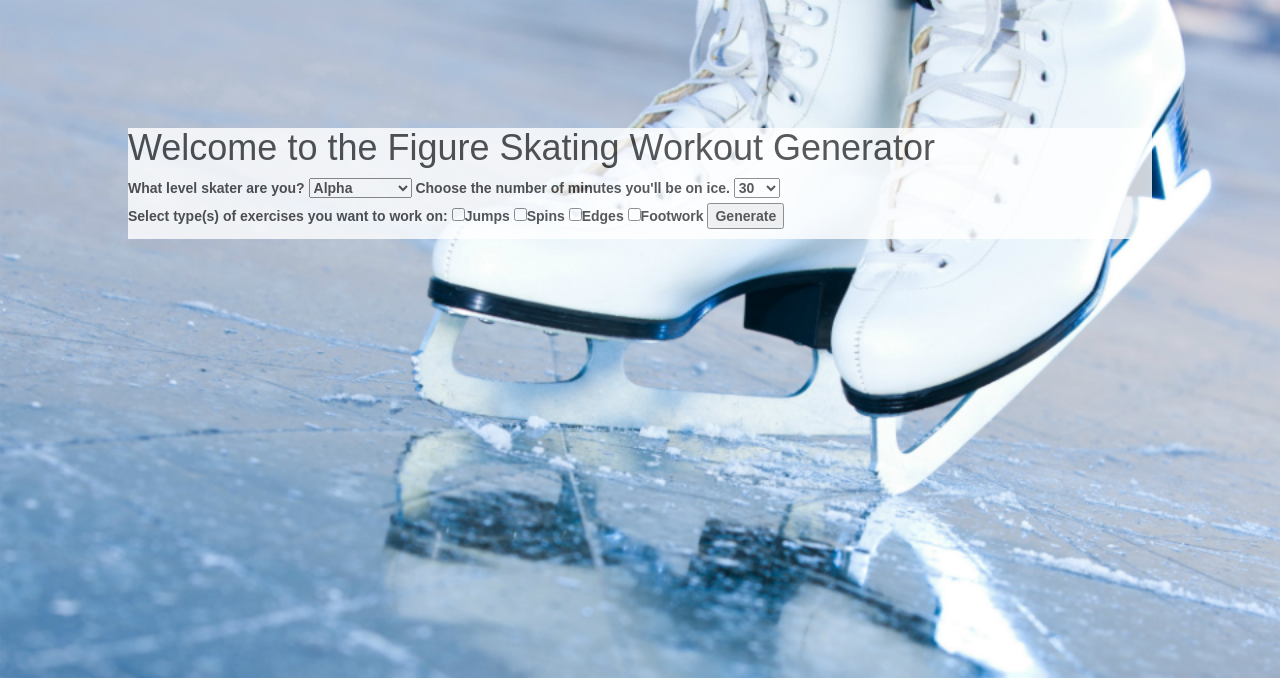
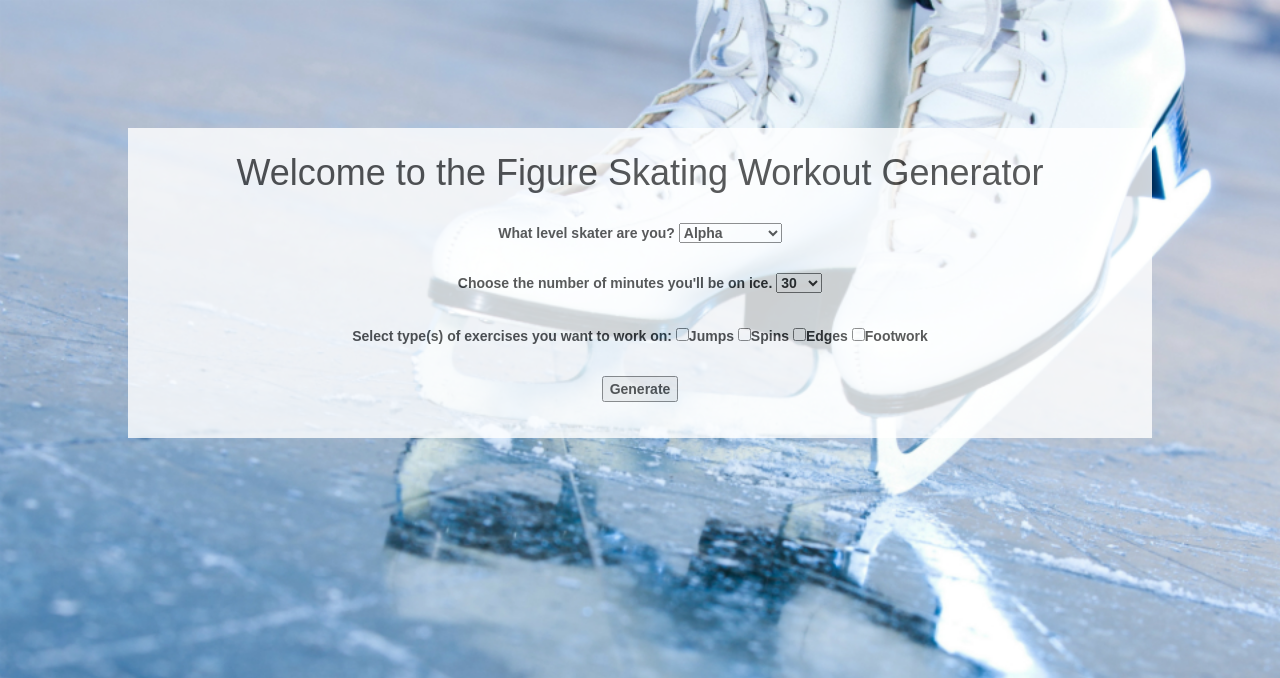
Before and after one commit to minyisme/Figure-Skater-s-Workout-Generator, a Flask app: page / in a window 1280 px wide. Shown: the top 678 px of the page. Run offline with Flask 2, Linux system fonts and the light colour scheme; some libraries are stand-ins or nearby versions.

Commit message:
cs completed

```diff
--- a/templates/homepage.html
+++ b/templates/homepage.html
@@ -16,23 +16,36 @@
         background-attachment: fixed;
         background-repeat: no-repeat;
         font-family: sans-serif;
-        color: 1B3B57;
+        color: 025C9C;
     }
 
     .box {
+
         margin: 10% 10% 10% 10%;
-        border: solid 1B3B57 5px;
+        padding: 5px 5px 5px 5px;
+        border: solid 025C9C 10px;
         opacity: .8;
         background-color: white;
     }
 
+    .title {
+        text-align: center;
+    }
+
+    .question {
+        color: 025C9C;
+        display: block;
+        text-align: center;
+        margin: 3% 0 3% 0;
+    }
+
     </style>
 
-    <div class="box">
-    <h1>Welcome to the Figure Skating Workout Generator</h1>
+    <div class="box" class="col-sm-1" class="col-md-3" class="col-lg-4">
+    <h1 class="title">Welcome to the Figure Skating Workout Generator</h1>
     <div class="generator">
         <form class="generator-form" action="/generate" method="GET">
-            <label>What level skater are you?
+            <label class="question">What level skater are you?
                 <select name="skater-level">
                     <option value="Alpha">Alpha</option>
                     <option value="Beta">Beta</option>
@@ -49,7 +62,7 @@
                     <option value="Freestyle 9">Freestyle 9</option>
                     <option value="Freestyle 10">Freestyle 10</option>
                 </select>
-            <label>Choose the number of minutes you'll be on ice.
+            <label class="question">Choose the number of minutes you'll be on ice.
                 <select name="practice-time">
                     <option value="30">30</option>
                     <option value="60">60</option>
@@ -57,13 +70,14 @@
                     <option value="120">120</option>
                 </select>
             </label>
-            <label>Select type(s) of exercises you want to work on:
+            <label class="question">Select type(s) of exercises you want to work on:
                 <input type="checkbox" name="exercise-type" value="Jumps" class="type">Jumps
                 <input type="checkbox" name="exercise-type" value="Spins" class="type">Spins
                 <input type="checkbox" name="exercise-type" value="Edges" class="type">Edges
                 <input type="checkbox" name="exercise-type" value="Footwork" class="type">Footwork
             </label>
-            <label>
+            <p></p>
+            <label class="question">
                 <input type="submit" value="Generate">
             </label>
         </form>
```
Also changed, not shown: templates/workout.html (+27 -6 lines).
